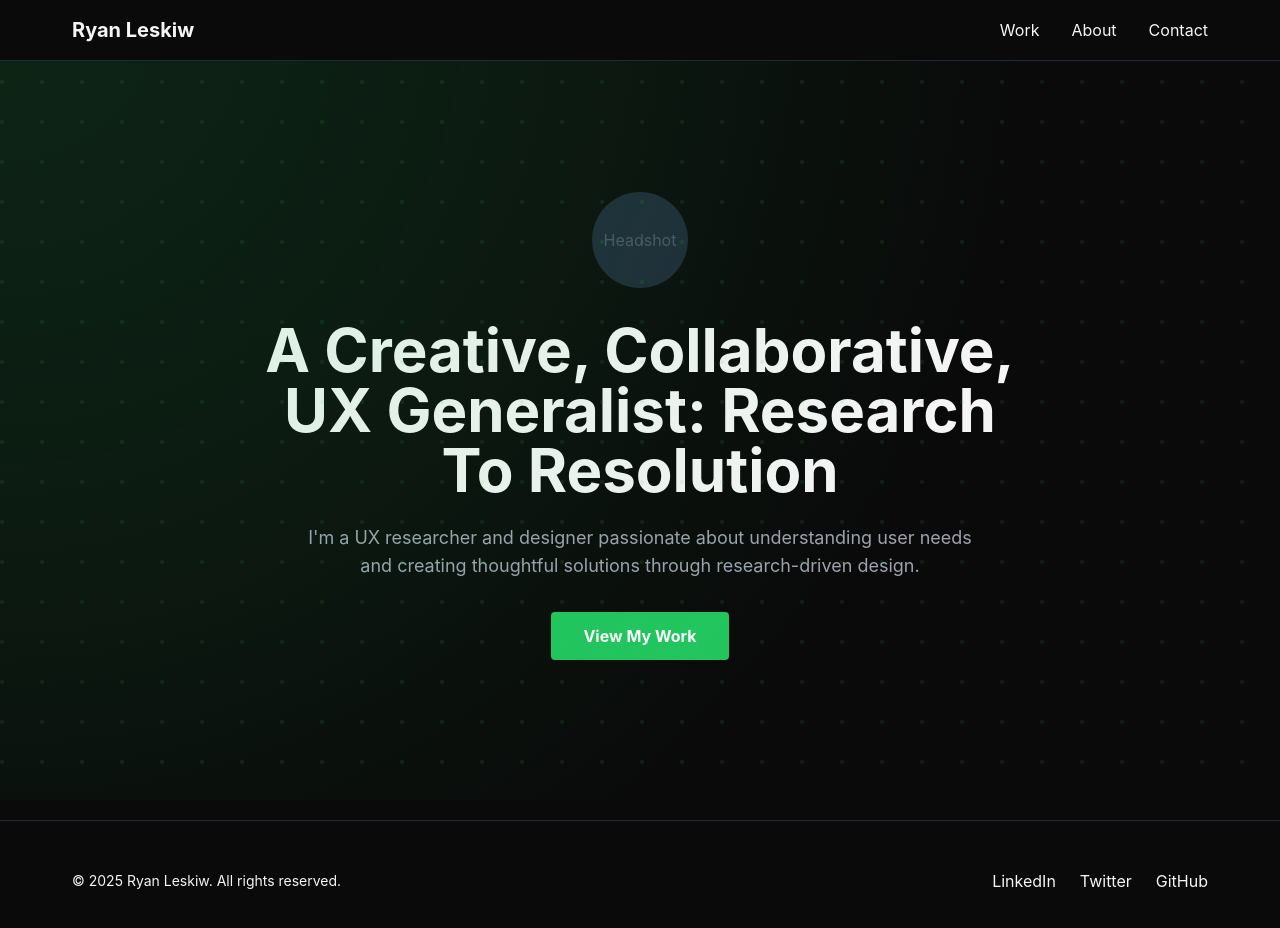
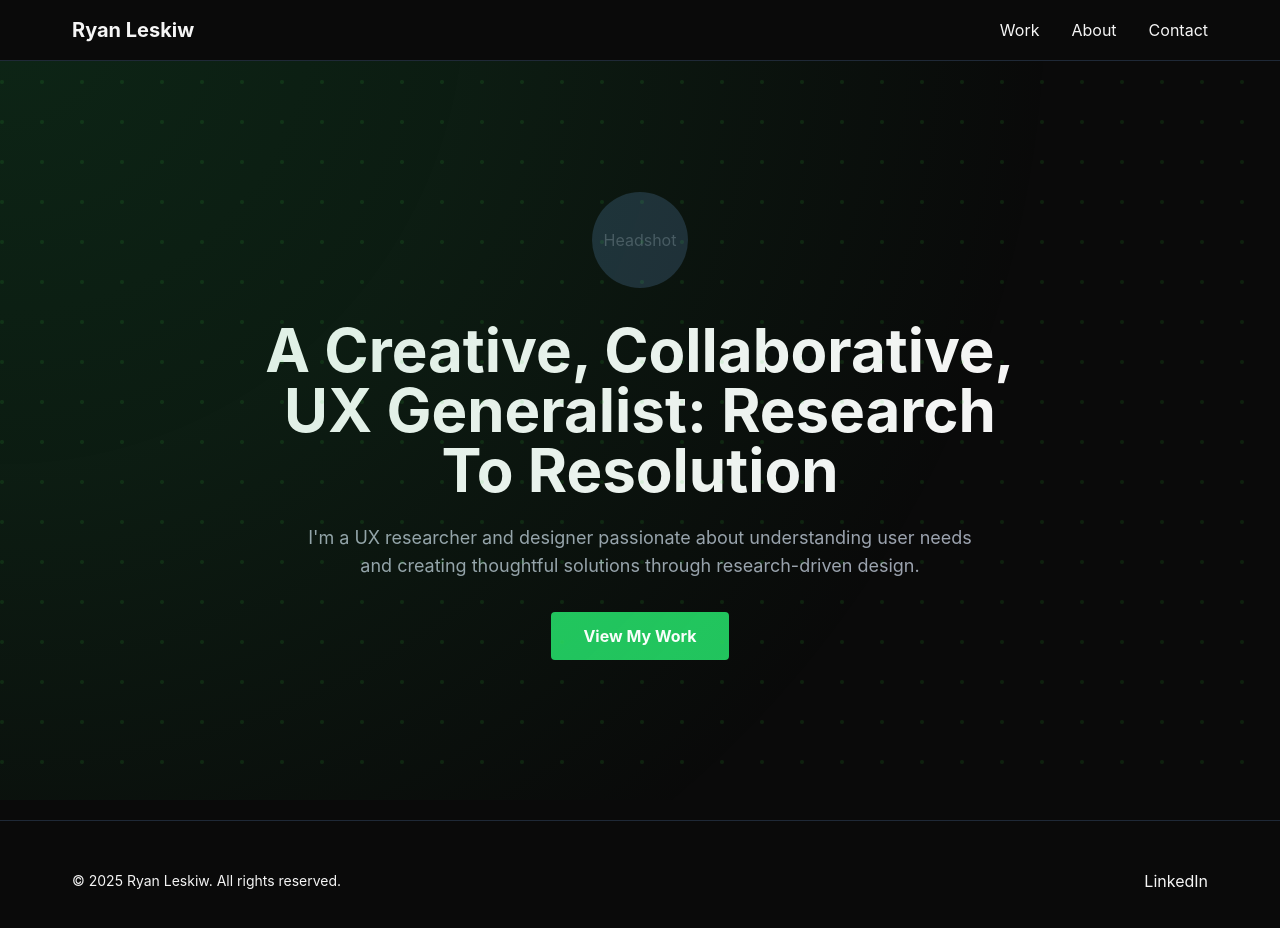
Before and after one commit to RyanLeskiw/Ryanleskiw-portfolio, a Next.js app: page / in a window 1280 px wide. Shown: the top 928 px of the page. Built offline with nearby package versions, Linux system fonts and the light colour scheme.

Commit message:
Remove Twitter and GitHub links from footer

```diff
--- a/src/components/Footer.tsx
+++ b/src/components/Footer.tsx
@@ -12,12 +12,6 @@ export default function Footer() {
             <a href="https://linkedin.com" target="_blank" rel="noopener noreferrer" className="text-text-light hover:text-accent-green transition-colors">
               LinkedIn
             </a>
-            <a href="https://twitter.com" target="_blank" rel="noopener noreferrer" className="text-text-light hover:text-accent-green transition-colors">
-              Twitter
-            </a>
-            <a href="https://github.com" target="_blank" rel="noopener noreferrer" className="text-text-light hover:text-accent-green transition-colors">
-              GitHub
-            </a>
           </div>
         </div>
       </div>
```
